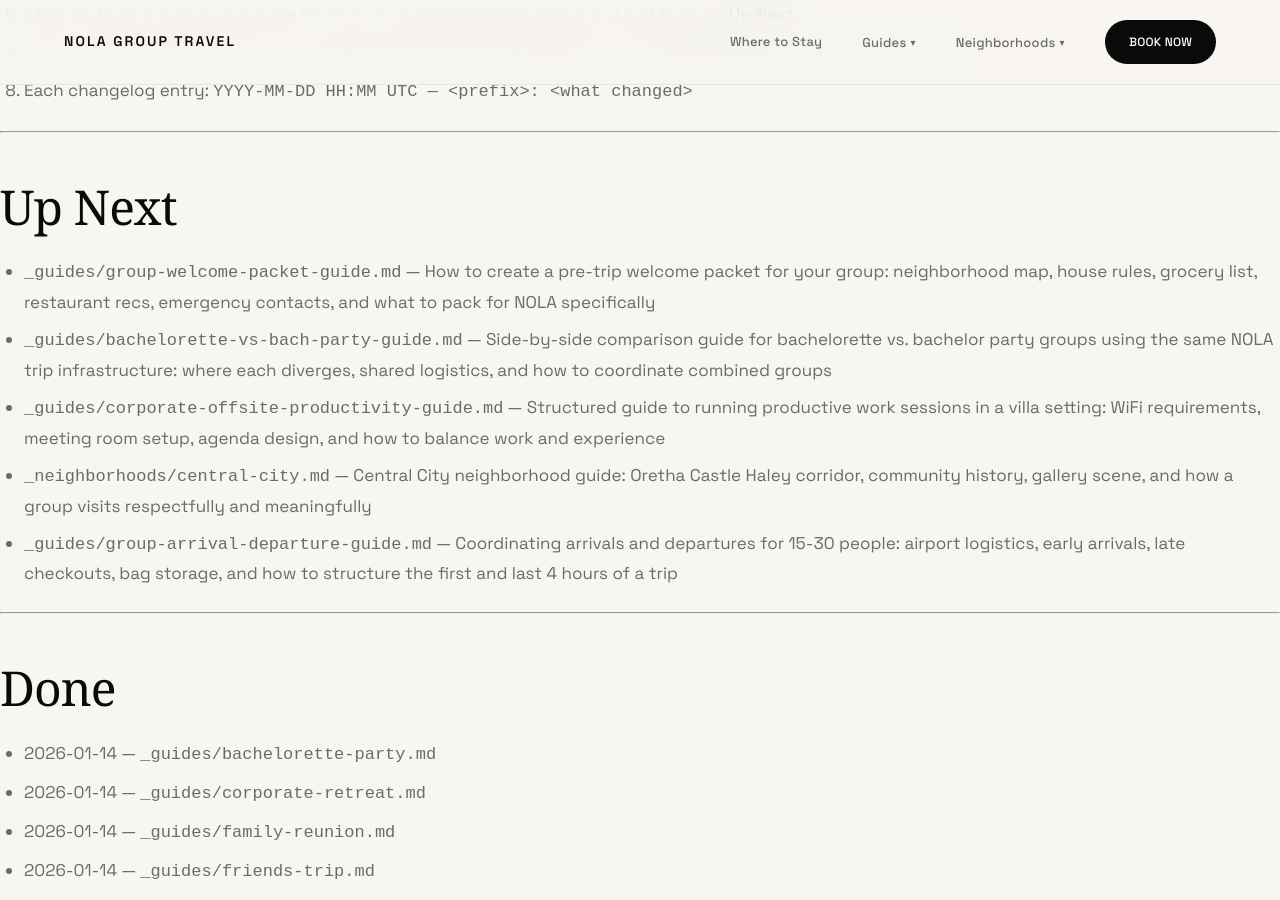
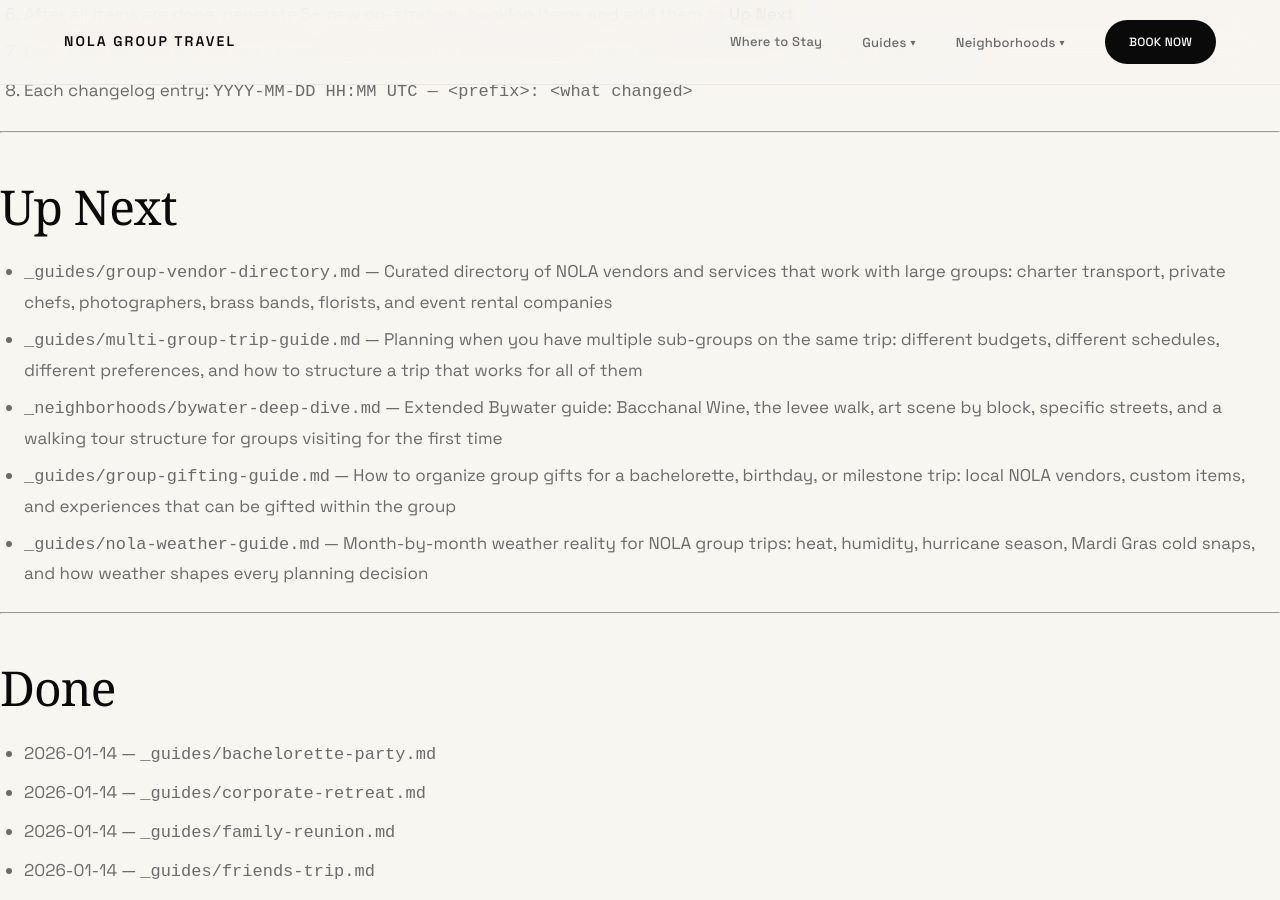
Before and after one commit to sjworth-dev/nola-group-travel, a Jekyll site: the page built from ROADMAP.md, in a window 1280 px wide and 900 px high, scrolled down 3353 px. Built offline with Jekyll 4.4.1, drawn with Linux system fonts in a browser that asks for light colours; some web fonts are replaced; our own code applies the rules of GitHub Pages for plain Markdown files; some of the changed text lies outside the part shown.

Commit message:
seo: update ROADMAP — move 5 items to Done, add changelog entries, add 5 new Up Next items
https://claude.ai/code/session_01X2511KdZn5CTFhEzVHydpn

```diff
--- a/ROADMAP.md
+++ b/ROADMAP.md
@@ -97,11 +97,11 @@ New guides go in `_guides/<slug>.md`. New neighborhood pages go in `_neighborhoo
 
 ## Up Next
 
-- `_guides/group-welcome-packet-guide.md` — How to create a pre-trip welcome packet for your group: neighborhood map, house rules, grocery list, restaurant recs, emergency contacts, and what to pack for NOLA specifically
-- `_guides/bachelorette-vs-bach-party-guide.md` — Side-by-side comparison guide for bachelorette vs. bachelor party groups using the same NOLA trip infrastructure: where each diverges, shared logistics, and how to coordinate combined groups
-- `_guides/corporate-offsite-productivity-guide.md` — Structured guide to running productive work sessions in a villa setting: WiFi requirements, meeting room setup, agenda design, and how to balance work and experience
-- `_neighborhoods/central-city.md` — Central City neighborhood guide: Oretha Castle Haley corridor, community history, gallery scene, and how a group visits respectfully and meaningfully
-- `_guides/group-arrival-departure-guide.md` — Coordinating arrivals and departures for 15-30 people: airport logistics, early arrivals, late checkouts, bag storage, and how to structure the first and last 4 hours of a trip
+- `_guides/group-vendor-directory.md` — Curated directory of NOLA vendors and services that work with large groups: charter transport, private chefs, photographers, brass bands, florists, and event rental companies
+- `_guides/multi-group-trip-guide.md` — Planning when you have multiple sub-groups on the same trip: different budgets, different schedules, different preferences, and how to structure a trip that works for all of them
+- `_neighborhoods/bywater-deep-dive.md` — Extended Bywater guide: Bacchanal Wine, the levee walk, art scene by block, specific streets, and a walking tour structure for groups visiting for the first time
+- `_guides/group-gifting-guide.md` — How to organize group gifts for a bachelorette, birthday, or milestone trip: local NOLA vendors, custom items, and experiences that can be gifted within the group
+- `_guides/nola-weather-guide.md` — Month-by-month weather reality for NOLA group trips: heat, humidity, hurricane season, Mardi Gras cold snaps, and how weather shapes every planning decision
 
 ---
 
@@ -197,6 +197,11 @@ New guides go in `_guides/<slug>.md`. New neighborhood pages go in `_neighborhoo
 - 2026-05-29 — `_guides/extended-family-reunion-guide.md`
 - 2026-05-29 — `_guides/group-grocery-cooking-guide.md`
 - 2026-05-29 — `_guides/itinerary-10-day.md`
+- 2026-05-30 — `_guides/group-welcome-packet-guide.md`
+- 2026-05-30 — `_guides/bachelorette-vs-bach-party-guide.md`
+- 2026-05-30 — `_guides/corporate-offsite-productivity-guide.md`
+- 2026-05-30 — `_neighborhoods/central-city.md`
+- 2026-05-30 — `_guides/group-arrival-departure-guide.md`
 
 ---
 
@@ -281,3 +286,8 @@ New guides go in `_guides/<slug>.md`. New neighborhood pages go in `_neighborhoo
 2026-05-29 12:30 UTC — content: add _guides/extended-family-reunion-guide.md — multigenerational family reunion guide for ages 5-75 with split-schedule model and mobility planning
 2026-05-29 12:45 UTC — content: add _guides/group-grocery-cooking-guide.md — cooking for 15-30 people in a villa kitchen with NOLA ingredient sourcing and private chef decision framework
 2026-05-29 13:00 UTC — content: add _guides/itinerary-10-day.md — complete 10-day extended group itinerary with all neighborhoods, day trip, festival timing, and pacing strategy
+2026-05-30 10:00 UTC — content: add _guides/group-welcome-packet-guide.md — pre-trip welcome packet guide for large groups with neighborhood info, house rules, grocery list, restaurant recs, emergency contacts, and NOLA packing tips
+2026-05-30 10:15 UTC — content: add _guides/bachelorette-vs-bach-party-guide.md — side-by-side bachelorette vs. bachelor party guide with shared logistics and combined-group coordination
+2026-05-30 10:30 UTC — content: add _guides/corporate-offsite-productivity-guide.md — villa offsite productivity guide with WiFi requirements, meeting setup, agenda design, and the 60/40 work-experience ratio
+2026-05-30 10:45 UTC — content: add _neighborhoods/central-city.md — Oretha Castle Haley corridor, community history, gallery scene, and respectful group visit guide
+2026-05-30 11:00 UTC — content: add _guides/group-arrival-departure-guide.md — airport logistics, early arrivals, late checkouts, and first/last 4-hour structure for groups of 15-30
```
